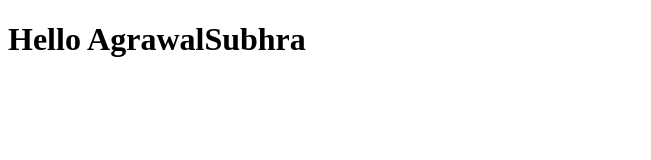
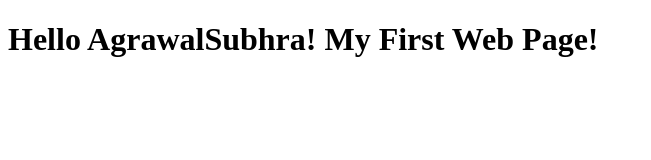
Before and after one commit to AgrawalSubhra/Subhra, a plain HTML site: page site/index.html in a window 1280 px wide. Shown: the whole page, without its empty margins (0-651 px from the left). Drawn offline with Linux system fonts and the light colour scheme.

Commit message:
Small addition to our page content

```diff
--- a/site/index.html
+++ b/site/index.html
@@ -4,6 +4,6 @@
 	<title>Hello AgrawalSubhra</title>
 </head>
 <body>
-<h1>Hello AgrawalSubhra<h1>
+<h1>Hello AgrawalSubhra! My First Web Page!<h1>
 </body>
 </html>
```
